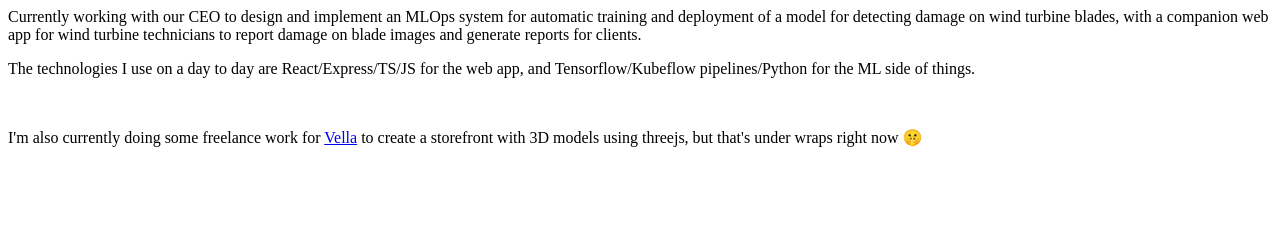
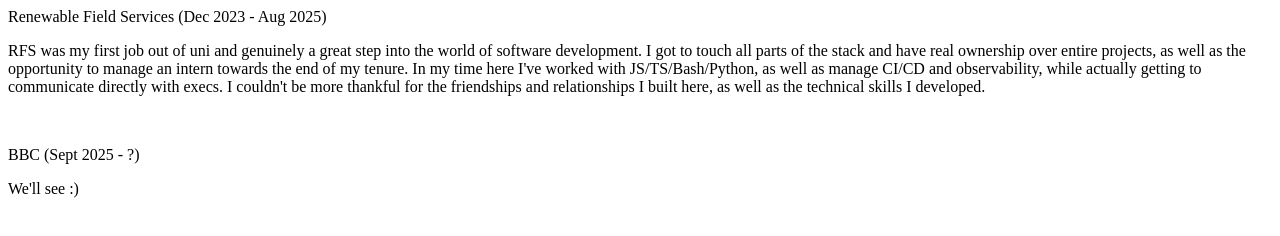
Before and after one commit to jacky-ct/simple-portfolio, a plain HTML site: page work/index.html in a window 1280 px wide. Drawn offline with Linux system fonts and the light colour scheme.

Commit message:
rework work section

```diff
--- a/work/index.html
+++ b/work/index.html
@@ -1,18 +1,16 @@
 <div class="content" id="content-body">
-  <p>
-    Currently working with our CEO to design and implement an MLOps system for
-    automatic training and deployment of a model for detecting damage on wind
-    turbine blades, with a companion web app for wind turbine technicians to
-    report damage on blade images and generate reports for clients.
-  </p>
-  <p>
-    The technologies I use on a day to day are React/Express/TS/JS for the web
-    app, and Tensorflow/Kubeflow pipelines/Python for the ML side of things.
-  </p>
-  <br />
-  <p>
-    I'm also currently doing some freelance work for
-    <a href="https://www.instagram.com/vella_climbing/">Vella</a> to create a
-    storefront with 3D models using threejs, but that's under wraps right now 🤫
-  </p>
+    <p>Renewable Field Services (Dec 2023 - Aug 2025)</p>
+    <p>
+        RFS was my first job out of uni and genuinely a great step into the
+        world of software development. I got to touch all parts of the stack and
+        have real ownership over entire projects, as well as the opportunity to
+        manage an intern towards the end of my tenure. In my time here I've
+        worked with JS/TS/Bash/Python, as well as manage CI/CD and
+        observability, while actually getting to communicate directly with
+        execs. I couldn't be more thankful for the friendships and relationships
+        I built here, as well as the technical skills I developed.
+    </p>
+    <br />
+    <p>BBC (Sept 2025 - ?)</p>
+    <p>We'll see :)</p>
 </div>
```
